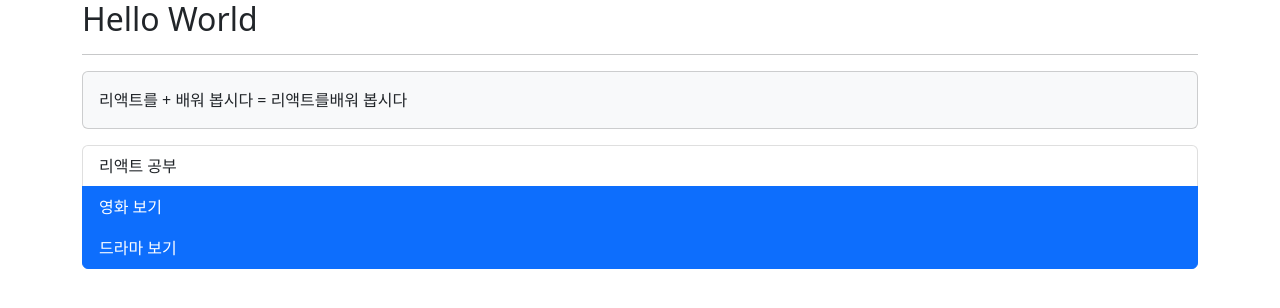
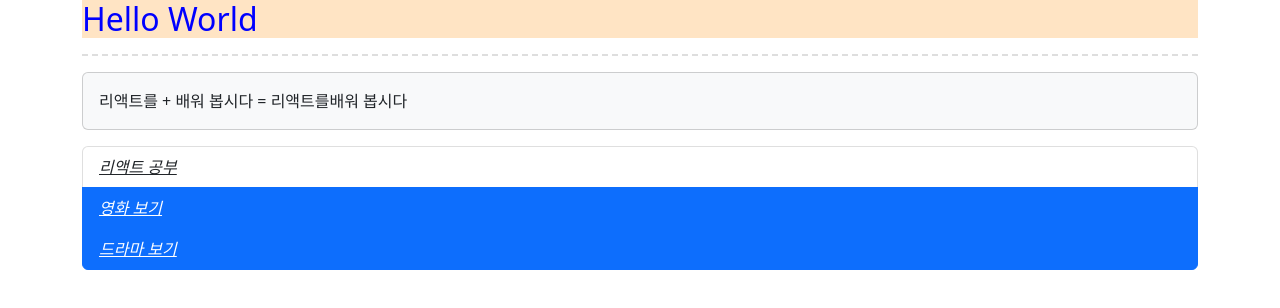
Before and after one commit to quokka-eating-carrots/quickstart-mj, a React (Vite) app: page / in a window 1280 px wide. Shown: the top 308 px of the page. Built offline with nearby package versions, Linux system fonts and the light colour scheme.

Commit message:
Study: module css 적용하기

```diff
--- /dev/null
+++ b/src/MinJeong/App.module.css
@@ -0,0 +1,4 @@
+.test {
+  color: blue;
+  background-color: bisque;
+}
--- a/src/MinJeong/App.tsx
+++ b/src/MinJeong/App.tsx
@@ -1,5 +1,7 @@
 import React, { useState } from 'react'
 import TodoList from './components/TodoList'
+import styles from './styles'
+import AppCssModule from './App.module.css'
 
 export type TodoType = {
   no: number
@@ -11,9 +13,9 @@ export type TodoType = {
 const App = () => {
   const [msg, setMsg] = useState<string>("World")
   const [list, setList] = useState<Array<TodoType>>([
-    {no: 1, todo: "리액트 공부", done: false},
-    {no: 2, todo: "영화 보기", done: true},
-    {no: 3, todo: "드라마 보기", done: true}
+    { no: 1, todo: "리액트 공부", done: false },
+    { no: 2, todo: "영화 보기", done: true },
+    { no: 3, todo: "드라마 보기", done: true }
   ])
 
   const addResult = (x: string, y: string) => {
@@ -26,10 +28,10 @@ const App = () => {
 
   return (
     <div className="container">
-      <h2>Hello {msg}</h2>
-      <hr className="dash-style"/>
+      <h2 className={AppCssModule.test}>Hello {msg}</h2>
+      <hr style={styles.dashStyle} />
       {addResult("리액트를", "배워 봅시다")}
-      <TodoList todos={list}/>
+      <TodoList todos={list} />
     </div>
   )
 }
--- a/src/MinJeong/components/TodoItem.tsx
+++ b/src/MinJeong/components/TodoItem.tsx
@@ -1,5 +1,6 @@
 import React from 'react'
 import { TodoType } from '../App'
+import styles from '../styles'
 
 type TodoItemPropsType = {
   todoitem: TodoType
@@ -8,7 +9,12 @@ type TodoItemPropsType = {
 const TodoItem = (props: TodoItemPropsType) => {
   let item = props.todoitem
   return (
-    <li className={item.done ? "list-group-item active" : "list-group-item"}>{item.todo}</li>
+    <li
+      style={styles.listItemStyle}
+      className={item.done ? "list-group-item active" : "list-group-item"}
+    >
+      {item.todo}
+    </li>
   )
 }
 
--- /dev/null
+++ b/src/MinJeong/styles.ts
@@ -0,0 +1,12 @@
+const styles = {
+  listItemStyle: {
+    fontStyle: "italic",
+    textDecoration: "underline"
+  },
+  dashStyle: {
+    backgroundColor: "#fff",
+    borderTop: "2px dashed gray"
+  }
+}
+
+export default styles
```
